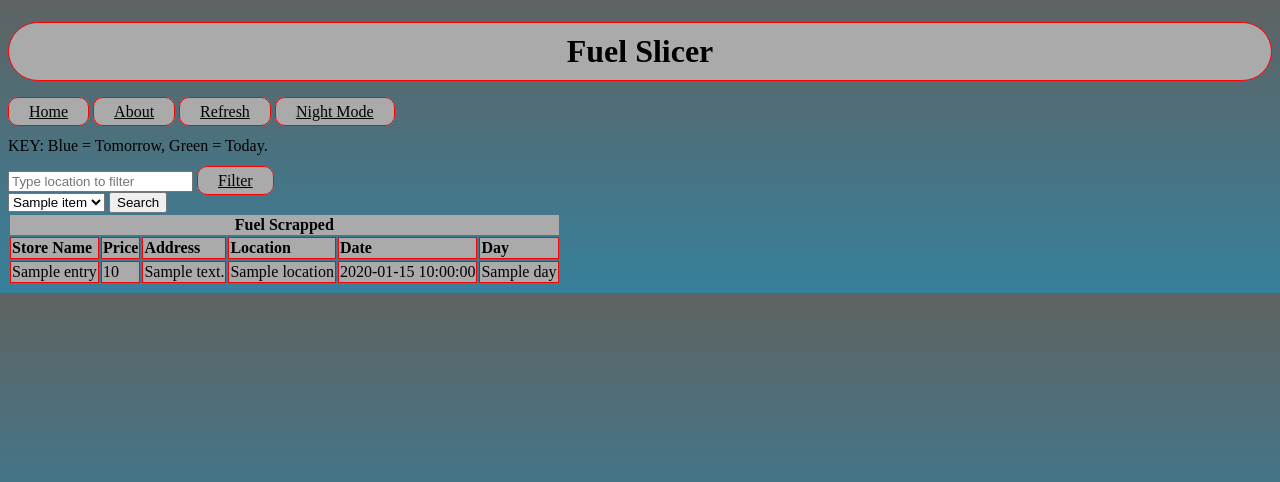
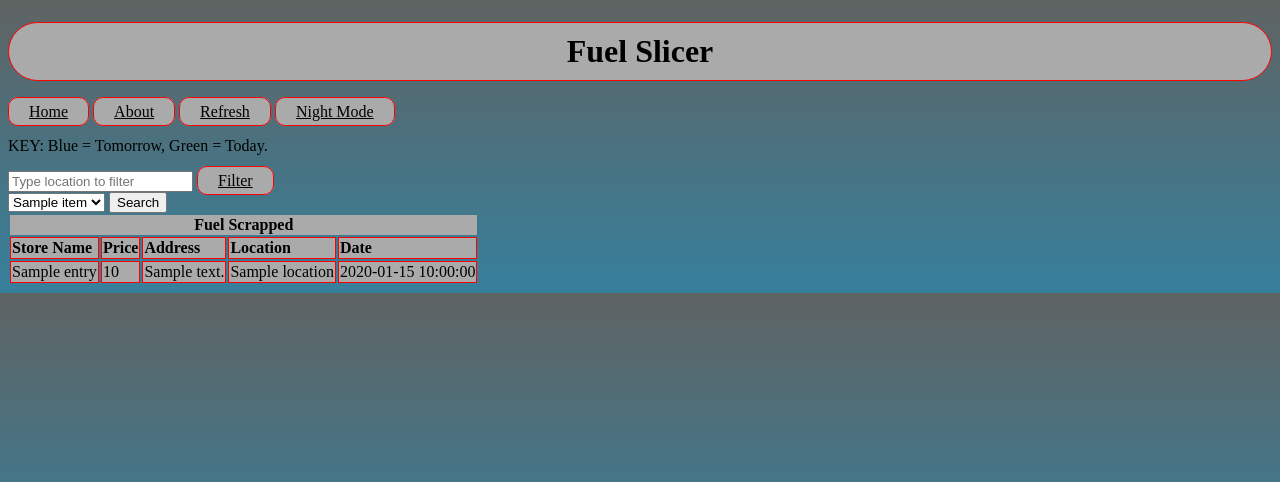
Before and after one commit to Leviix/Django_Fuel_Slicer, a Django app: template Cheap_Fuel_Online/templates/Cheap_Fuel_Online/template_script.html in a window 1280 px wide. Shown: the top 482 px of the page. Run offline with Django 3.2, Linux system fonts and the light colour scheme; the template is opened without the code that fills it: most values are stand-ins (such as "Sample title", 1, 10 or a date in 2020).

Commit message:
making sure i dont lose the progress

```diff
--- a/Cheap_Fuel_Online/templates/Cheap_Fuel_Online/template_script.html
+++ b/Cheap_Fuel_Online/templates/Cheap_Fuel_Online/template_script.html
@@ -27,10 +27,8 @@
         {% for choice, item in Fuel_types.items %}
           {% if query == choice %}
             <option value="{{choice}}" selected>{{item|safe}}</option>
-
           {% elif query != choice %}
             <option value="{{choice}}">{{item|safe}}</option>
-
           {% endif %}
         {% endfor %}
       </select>
@@ -47,7 +45,6 @@
           <td><b> Address     </b></td>
           <td><b> Location    </b></td>
           <td><b> Date        </b></td>
-          <td><b> Day         </b></td>
         </tr>
       </thead>
       <tbody>
@@ -72,10 +69,6 @@
           <td>
             {{entry.Date|safe}}
           </td>
-          <td>
-            {{entry.Day|safe}}
-          </td>
-
         </tr>
       {% endfor %}
       </tbody>
```
